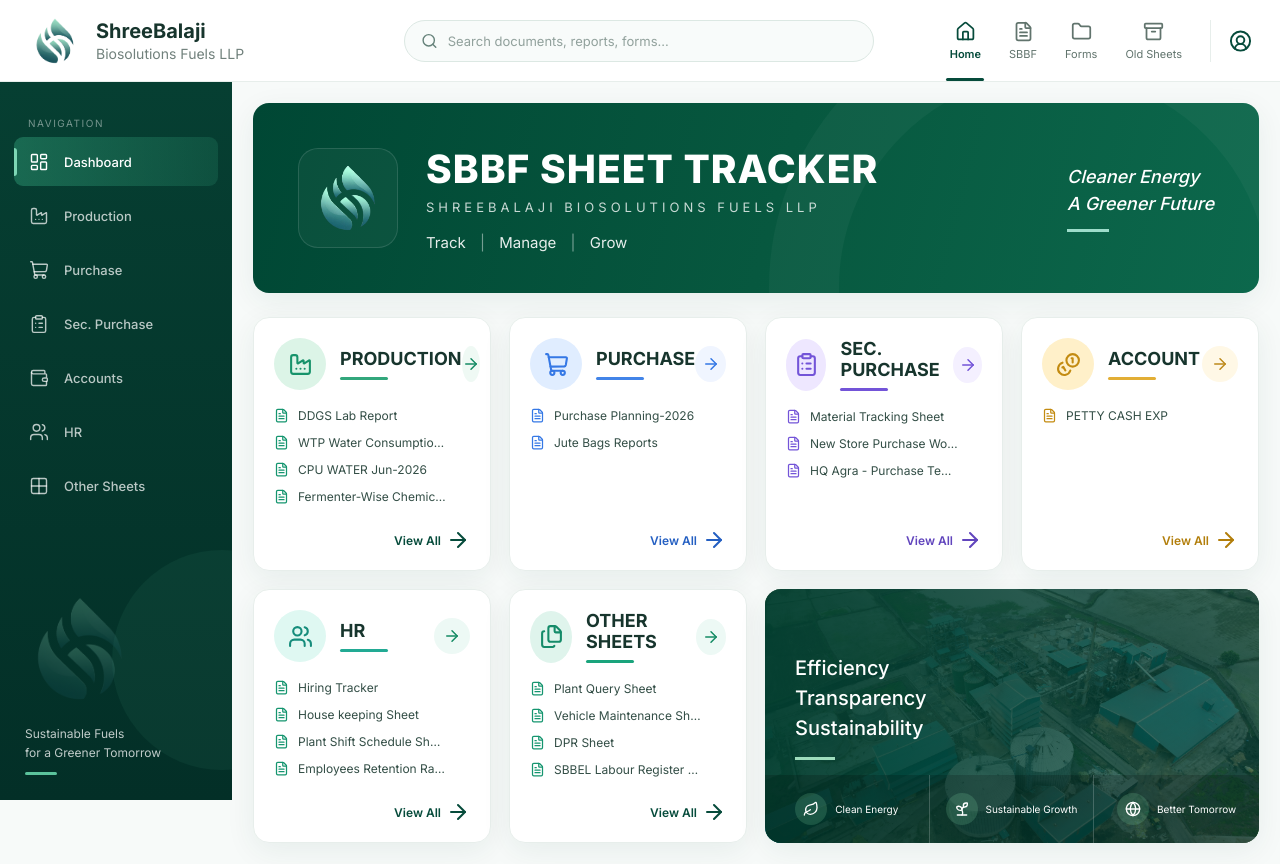
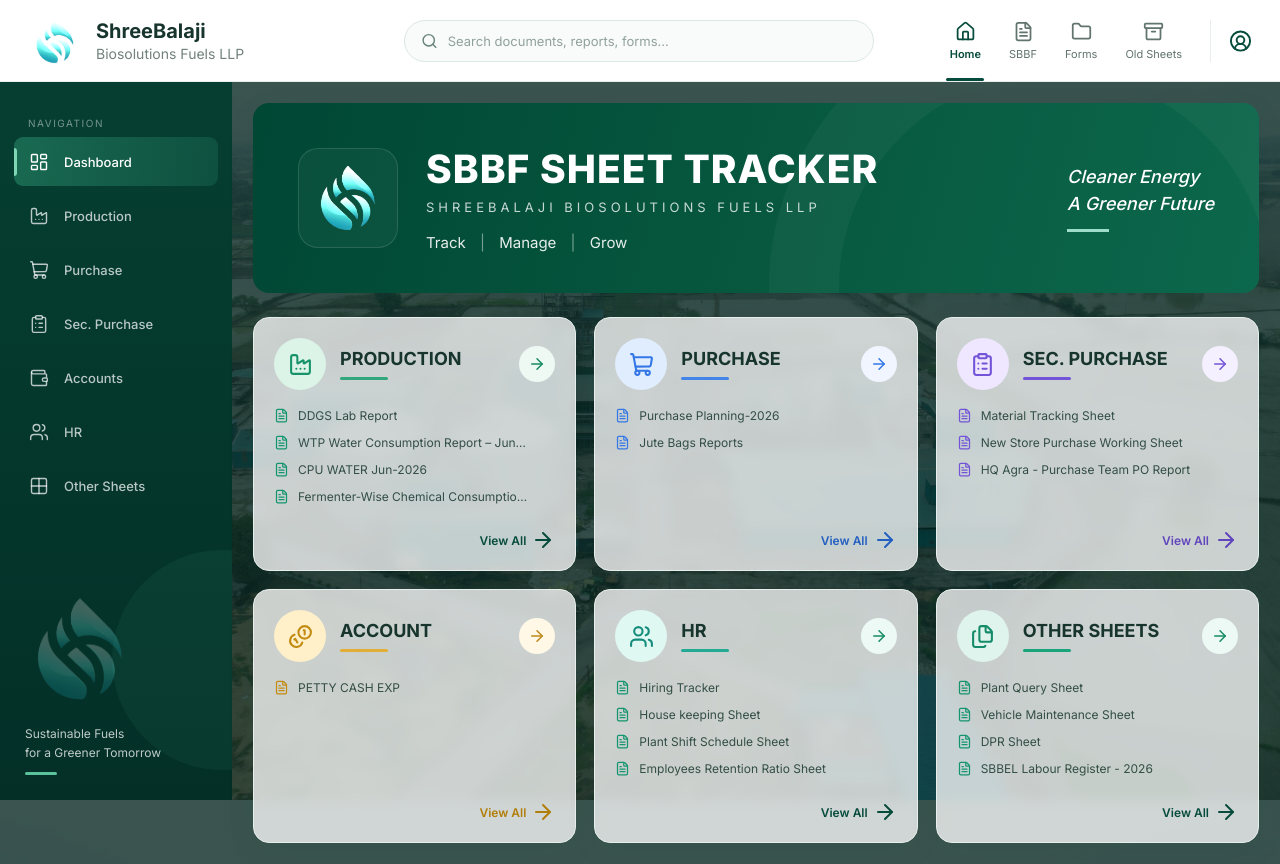
Before and after one commit to rrsbbf/sbbfuels, a website: page trakersheet.html in a window 1280 px wide. Drawn offline with nearby package versions, Linux system fonts and the light colour scheme.

Commit message:
Trakersheet page added with some changes

```diff
--- a/trakersheet.html
+++ b/trakersheet.html
@@ -56,7 +56,13 @@
 
         body {
             font-family: "Inter", sans-serif;
-            background: var(--background);
+            background-color: var(--background);
+            background-image:
+                linear-gradient(rgba(3, 35, 29, .78), rgba(3, 35, 29, .78)),
+                url("Picture/Plant Side view.jpeg");
+            background-position: center;
+            background-size: cover;
+            background-attachment: fixed;
             color: var(--text);
             min-height: 100vh;
         }
@@ -114,8 +120,7 @@
             width: 48px;
             height: 48px;
             object-fit: contain;
-            mix-blend-mode: multiply;
-            filter: saturate(.9) contrast(1.05);
+            filter: brightness(1.8) saturate(1.15) contrast(1.05);
         }
 
         .brand-name {
@@ -587,7 +592,7 @@
             display: grid;
 
             grid-template-columns:
-                repeat(4, minmax(0, 1fr));
+                repeat(3, minmax(0, 1fr));
 
             gap: 18px;
         }
@@ -598,7 +603,9 @@
         ========================================================= */
 
         .card {
-            background: white;
+            background: rgba(255, 255, 255, .76);
+            backdrop-filter: blur(6px);
+            -webkit-backdrop-filter: blur(6px);
 
             border: 1px solid var(--border);
 
@@ -905,6 +912,11 @@
             color: white;
 
             box-shadow: var(--shadow);
+        }
+
+        .hero-logo img,
+        .leaf-decoration img {
+            filter: brightness(1.8) saturate(1.15) contrast(1.05);
         }
 
         .feature-image {
@@ -1025,10 +1037,6 @@
                 font-size: 32px;
             }
 
-            .feature-card {
-                grid-column: span 3;
-            }
-
         }
 
 
@@ -1067,10 +1075,6 @@
                 grid-template-columns: repeat(2, 1fr);
             }
 
-            .feature-card {
-                grid-column: span 2;
-            }
-
         }
 
 
@@ -1124,10 +1128,6 @@
 
             .dashboard-grid {
                 grid-template-columns: 1fr;
-            }
-
-            .feature-card {
-                grid-column: span 1;
             }
 
             .profile {
@@ -1150,8 +1150,14 @@
 
             body,
             .topbar {
-                background: #102a23;
+                background-color: rgba(16, 42, 35, .92);
                 color: var(--text);
+            }
+
+            body {
+                background-image:
+                    linear-gradient(rgba(3, 35, 29, .7), rgba(3, 35, 29, .7)),
+                    url("Picture/Plant Side view.jpeg");
             }
 
             .topbar {
@@ -1161,8 +1167,7 @@
             .brand-logo img,
             .hero-logo img,
             .leaf-decoration img {
-                mix-blend-mode: multiply;
-                filter: brightness(1.65) saturate(.82) contrast(1.08);
+                filter: brightness(2) saturate(1.15) contrast(1.08);
             }
 
             .brand-name,
@@ -1174,7 +1179,7 @@
 
             .search-box,
             .card {
-                background: #15352c;
+                background: rgba(21, 53, 44, .78);
                 border-color: #255044;
             }
 
@@ -1813,68 +1818,6 @@
 
 
 
-<!-- =========================================================
-     FEATURE CARD
-========================================================= -->
-
-<div class="feature-card">
-
-    <div class="feature-image"></div>
-
-    <div class="feature-overlay"></div>
-
-    <div class="feature-content">
-
-        <h2>
-            Efficiency<br>
-            Transparency<br>
-            Sustainability
-        </h2>
-
-        <div class="feature-line"></div>
-
-    </div>
-
-
-    <div class="feature-stats">
-
-        <div class="feature-stat">
-
-            <div class="stat-icon">
-                <i data-lucide="leaf"></i>
-            </div>
-
-            Clean Energy
-
-        </div>
-
-
-        <div class="feature-stat">
-
-            <div class="stat-icon">
-                <i data-lucide="sprout"></i>
-            </div>
-
-            Sustainable Growth
-
-        </div>
-
-
-        <div class="feature-stat">
-
-            <div class="stat-icon">
-                <i data-lucide="globe"></i>
-            </div>
-
-            Better Tomorrow
-
-        </div>
-
-    </div>
-
-</div>
-
-
 </section>
 
 </main>
```
Also changed, not shown: Picture/Plant Side view.jpeg (added).
